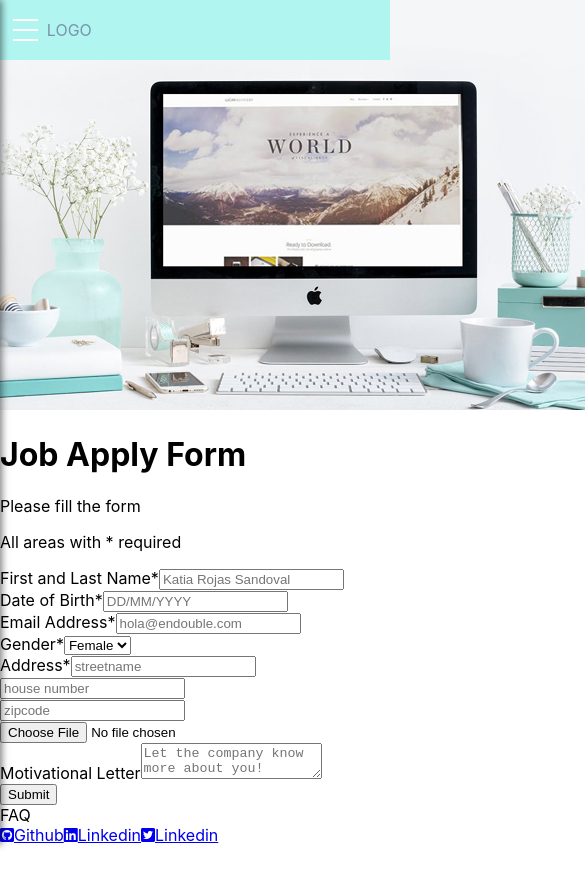
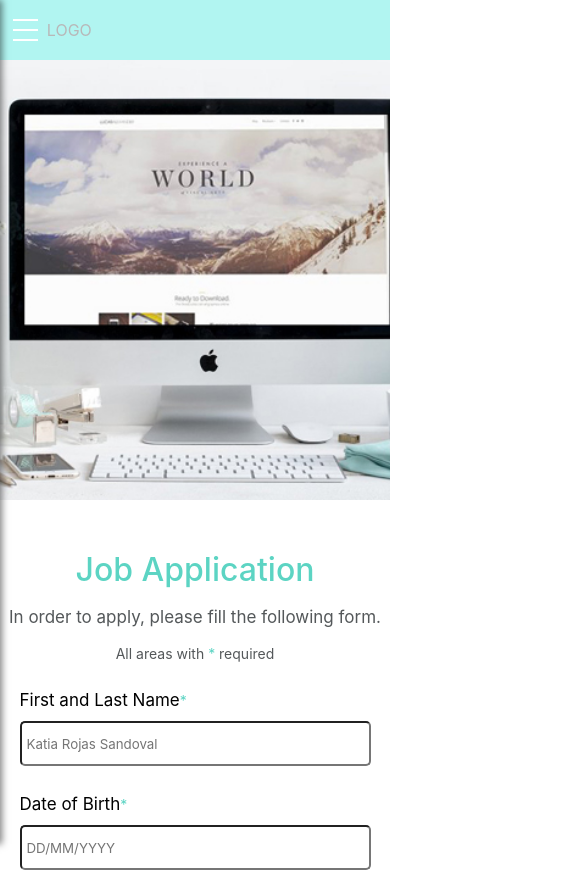
Before and after one commit to katia1802/job-apply-form, a React (Create React App) app: page / in a window 390 px wide. Shown: the top 872 px of the page, 585 px wide, since content can reach past the window. Before the commit the page ends 845 px from the top, so only its background shows below. Built offline with nearby package versions, Linux system fonts and the light colour scheme.

Commit message:
layout mobile first

```diff
--- a/src/App.js
+++ b/src/App.js
@@ -11,12 +11,6 @@ class App extends Component {
         <div className="App">
           <Header />
           <main>
-            <h1 className="main--form-title">Job Apply Form</h1>
-            <p className="main--form-text">Please fill the form </p>
-            <p className="main--form-subtext">
-              All areas with <span className="form-asterisk">*</span>{" "}
-              required
-            </p>
             <Form />
           </main>
           <Footer />
--- a/src/App.scss
+++ b/src/App.scss
@@ -1,3 +1,9 @@
+@import './assets/core/setting';
+
 .App{
     height: 100%;
 }
+.main--form-title{
+    color: $darkGreen;
+    font-family: $fontText;
+}
--- /dev/null
+++ b/src/assets/core/_setting.scss
@@ -0,0 +1,19 @@
+
+$fontText: -apple-system, BlinkMacSystemFont, "Segoe UI", "Roboto", "Oxygen",
+"Ubuntu", "Cantarell", "Fira Sans", "Droid Sans", "Helvetica Neue",
+sans-serif;
+
+$fontBig: 40px;
+$fontMedium: 25px;
+$fontSmall: 17px;
+$fontSuperSmall: 14px;
+
+$darkGreen:#5CD4C3;
+$mediumGreen: #B1F5F1;
+$lightGreen: #C3FCF1;
+
+$darkGrey: #54585a;
+$mediumGrey: #8AA2A9;
+$lightGrey: #b8b8b9;
+
+$white: #ffffff;
--- a/src/components/Form/Form.scss
+++ b/src/components/Form/Form.scss
@@ -1,5 +1,82 @@
+@import '../../assets/core/setting';
+*{
+    box-sizing: content-box;
+    margin:0px;
+    padding: 0;
+}
+
+.form-padding{
+    margin-top: 250px;
+}
+
+// .form-wrapper{
+//     display: flex;
+//     flex-direction: row;
+// }
+
+// .block-number-zipcode{
+//     display: block;
+// }
+
+.form-item {
+    width: 90%;
+    display: flex;
+    flex-direction: column;
+    margin: 27px auto;
+    padding: 0px;
+}
+
 .form-message-error{
     color: red;
     margin-left: 0.5rem
+}
+.form-title{
+    font-family: $fontText;
+    color: $darkGreen;
+    display: block;
+    text-align: center;
+    font-weight: 500;
+}
 
+.form-text{
+    font-family: $fontText;
+    font-size: $fontSmall;
+    color: $darkGrey;
+    text-align: center;
+    margin: 18px auto;
 }
+
+.form-subtext{
+    font-family: $fontText;
+    font-size: $fontSuperSmall;
+    color: $darkGrey;
+    text-align: center;
+    margin-top: 15px;
+}
+
+.form-asterisk {
+    font-family: $fontText;
+    font-size: $fontSuperSmall;
+    color: $darkGreen;
+  }
+
+  .form-label{
+      font-family: $fontText;
+      font-size: $fontSmall;
+      display: block;
+      margin: 1px 0px 11px 0px;
+  }
+
+  .form-field{
+    box-sizing: border-box;
+    height: 45px;
+    padding: 5px 5px;
+    margin: 0px;
+    width: 100%;
+    border-radius: 5px;
+    font-family: $fontText;
+
+  }
+  .form-field-text{
+
+  }
--- a/src/components/Form/index.js
+++ b/src/components/Form/index.js
@@ -24,7 +24,7 @@ class Form extends Component {
         houseNumber: "",
         zipcode: "",
         file: "ok",
-        letter: "ok",
+        letter: "ok"
       }
     };
     this.handleChange = this.handleChange.bind(this);
@@ -100,34 +100,42 @@ class Form extends Component {
     );
   }
 
-handleSubmit(e){
+  handleSubmit(e) {
     e.preventDefault();
-  if(this.state.formErrors.fullName==='ok'
-  &&this.state.formErrors.birthDate==='ok'
-  &&this.state.formErrors.email==='ok'
-  &&this.state.formErrors.gender==='ok'
-  &&this.state.formErrors.address==='ok'
-  &&this.state.formErrors.houseNumber==='ok'
-  &&this.state.formErrors.zipcode==='ok'
-  &&this.state.formErrors.file==='ok'
-  &&this.state.formErrors.letter==='ok'
-  ){
-    alert('Thanks for submitting')
+    if (
+      this.state.formErrors.fullName === "ok" &&
+      this.state.formErrors.birthDate === "ok" &&
+      this.state.formErrors.email === "ok" &&
+      this.state.formErrors.gender === "ok" &&
+      this.state.formErrors.address === "ok" &&
+      this.state.formErrors.houseNumber === "ok" &&
+      this.state.formErrors.zipcode === "ok" &&
+      this.state.formErrors.file === "ok" &&
+      this.state.formErrors.letter === "ok"
+    ) {
+      alert("Thanks for submitting");
     } else {
-    alert ('no validado')
+      alert("no validado");
     }
   }
 
   render() {
     return (
-      <div className="main">
+      <div className="form-padding">
+        <h1 className="form-title">Job Application</h1>
+        <p className="form-text">In order to apply, please fill the following form.</p>
+        <p className="form-subtext">
+          All areas with <span className="form-asterisk">*</span> required
+        </p>
+
+        <div className="form-wrapper">
           <form onSubmit={this.handleSubmit} className="form" noValidate>
             {/* name */}
-          <div className="form-name">
-            <label>
+            <div className="form-name form-item">
+              <label className="form-label">
                 First and Last Name<span className="form-asterisk">*</span>
               </label>
-            <input
+              <input className="form-field"
                 type="text"
                 name="fullName"
                 value={this.state.fullName}
@@ -140,11 +148,11 @@ handleSubmit(e){
               </div>
             </div>
             {/* birthdate */}
-          <div className="form-birthdate">
-            <label>
+            <div className="form-birthdate form-item">
+              <label className="form-label">
                 Date of Birth<span className="form-asterisk">*</span>
               </label>
-            <input
+              <input className="form-field"
                 type="text"
                 name="birthDate"
                 value={this.state.birthDate}
@@ -157,11 +165,11 @@ handleSubmit(e){
               </div>
             </div>
             {/* email */}
-          <div className="form-email">
-            <label>
+            <div className="form-email form-item">
+              <label className="form-label">
                 Email Address<span className="form-asterisk">*</span>
               </label>
-            <input
+              <input className="form-field"
                 name="email"
                 type="email"
                 value={this.state.email}
@@ -174,10 +182,10 @@ handleSubmit(e){
               </div>
             </div>
             {/* gender */}
-          <div className="form-gender">
-            <label>
+            <div className="form-gender form-item">
+              <label className="form-label">
                 Gender<span className="form-asterisk">*</span>
-              <select
+                <select className="form-field"
                   name="gender"
                   value={this.state.value}
                   onChange={this.handleChange}
@@ -192,11 +200,11 @@ handleSubmit(e){
               </label>
             </div>
             {/* address */}
-          <div className="form-address">
-            <label>
+            <div className="form-address form-item">
+              <label className="form-label">
                 Address<span className="form-asterisk">*</span>
               </label>
-            <input
+              <input className="form-field"
                 name="address"
                 type="text"
                 value={this.state.address}
@@ -209,7 +217,9 @@ handleSubmit(e){
               </div>
 
               {/* house number */}
-            <input
+              <div className="block-number-zipcode">
+                <div className="form-housNumber">
+                  <input className="form-field"
                     name="houseNumber"
                     type="text"
                     value={this.state.houseNumber}
@@ -220,9 +230,11 @@ handleSubmit(e){
                   <div className="form-message-error">
                     {this.state.formErrors.houseNumber}
                   </div>
+                </div>
 
                 {/* zipcode */}
-            <input
+                <div className="form-zipecode">
+                  <input className="form-field"
                     name="zipcode"
                     type="text"
                     value={this.state.zipcode}
@@ -234,9 +246,12 @@ handleSubmit(e){
                     {this.state.formErrors.zipcode}
                   </div>
                 </div>
+              </div>
+            </div>
             {/* file */}
-          <div>
-            <input
+            <label className='form-label'/>
+            <div className="form-file form-item">
+              <input className="form-field"
                 name="file"
                 type="file"
                 accept=".doc, .docx, .pdf, .rtf, .txt"
@@ -244,9 +259,9 @@ handleSubmit(e){
               />
             </div>
             {/* motivational letter */}
-          <div>
-            <label>Motivational Letter</label>
-            <textarea
+            <div className="form-letter form-item">
+              <label className="form-label">Motivational Letter</label>
+              <textarea className="form-field-text"
                 name="letter"
                 type="text"
                 value={this.state.letter}
@@ -255,15 +270,13 @@ handleSubmit(e){
               />
             </div>
             {/* submit */}
-          <div>
-            <button
-              type="button"
-              onClick={this.handleSubmit}
-            >
+            <div className="form-item">
+              <button type="button" onClick={this.handleSubmit}>
                 Submit
               </button>
             </div>
           </form>
+        </div>
       </div>
     );
   }
--- a/src/components/Header/Header.scss
+++ b/src/components/Header/Header.scss
@@ -1,9 +1,26 @@
+
+@import '../../assets/core/setting';
+
 
 .header{
     position: fixed;
-    background-color:#B1F5F1;
+    background-color: $mediumGreen;
     width: 100%;
     height:60px;
     top:0;
     left: 0;
 }
+
+.hero {
+    height: 300px;
+    width: 100%;
+}
+
+.cover{
+    background-image: url(../../assets/images/Workspace.jpg);
+    background-size: cover;
+    background-position: center;
+    background-repeat: no-repeat;
+    height: 500px;
+    width: 100%;
+}
--- a/src/components/Header/index.js
+++ b/src/components/Header/index.js
@@ -1,5 +1,4 @@
 import React, { Component } from "react";
-import Workspace from "../../images/Workspace.jpg";
 import "./Header.scss";
 import Toolbar from "../Toolbar";
 import SideDrawer from "../SideDrawer/SideDrawer";
@@ -37,12 +36,12 @@ class Header extends Component {
       <div>
         <header className="header">
           <Toolbar drawerClickHandler={this.drawerToogleClickHandler} />
-          <SideDrawer show={this.state.sideDrawerOpen}/>
+          <SideDrawer show={this.state.sideDrawerOpen} />
           {backdrop}
         </header>
 
-        <div>
-          <img alt="" src={Workspace} />
+        <div className="hero">
+          <div className="cover" />
         </div>
       </div>
     );
--- a/src/components/Toolbar/Toolbar.scss
+++ b/src/components/Toolbar/Toolbar.scss
@@ -1,3 +1,5 @@
+@import "../../assets/core/setting";
+
 .toolbar__navigation {
   display: flex;
   align-items: center;
@@ -5,7 +7,8 @@
 }
 
 .toolbar__logo {
-    color: #7A93AC;
+  color: $lightGrey;
+  font-family: $fontText;
   margin-left: 0.5rem;
   text-transform: uppercase;
 }
@@ -30,24 +33,25 @@
 .toolbar__navigation-items a:hover,
 .toolbar__navigation-items a:active {
   color: lightblue;
-    border: white
+  border: white;
 }
 
 .toolbar__navigation-itemlink {
   text-decoration: none;
-    color: #7A93AC
+  color: $lightGrey;
+  font-family: $fontText;
 }
 
-@media all and (min-width:500px) {
+@media all and (min-width: 500px) {
   .toolbar__navigation-items {
     display: grid;
     grid-template-columns: repeat(4, 30%);
     grid-gap: 8px; //si la pantalla se pone bailonga toquetear el gap
   }
   .toolbar__toogle-button {
-        display: none
+    display: none;
   }
-    .toolbar__logo{
+  .toolbar__logo {
     margin-left: 1rem;
   }
 }
```
Also changed, not shown: src/assets/images/Workspace.jpg (renamed from src/images/Workspace.jpg). Lines whose indentation alone changed are shown as unchanged.
